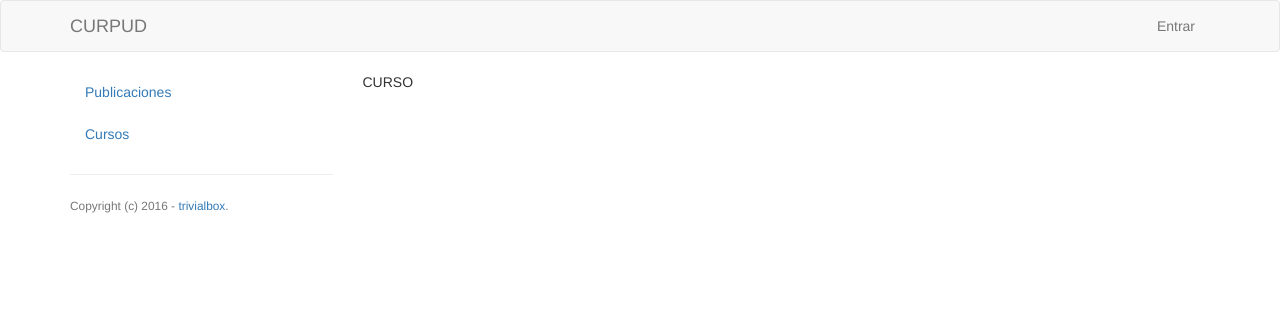
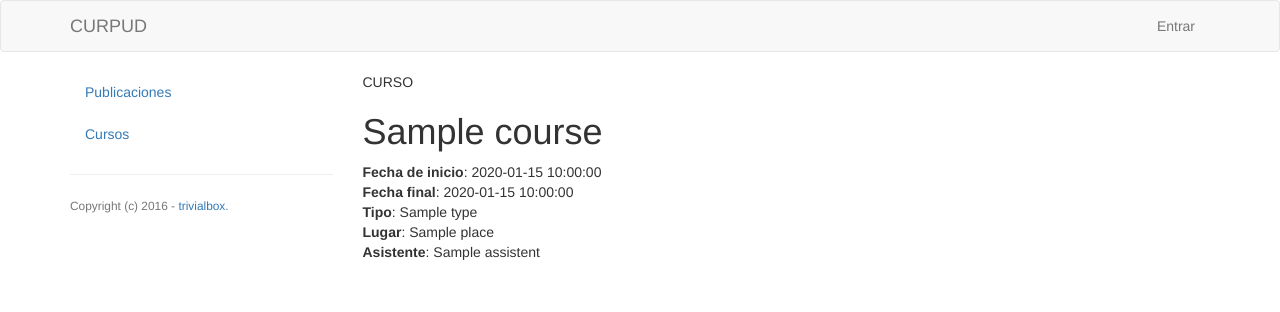
Before and after one commit to stsewd/curpud, a Python web app: template curpud/templates/courses/view.html in a window 1280 px wide. Shown: the top 312 px of the page. Run offline with Jinja, Linux system fonts and the light colour scheme; the template is opened without the code that fills it: most values are stand-ins (such as "Sample title", 1, 10 or a date in 2020); some libraries are stand-ins or nearby versions.

Commit message:
implementado para ver la info de un curso y direccionamiento a las publicaciones

```diff
--- a/curpud/templates/courses/list.html
+++ b/curpud/templates/courses/list.html
@@ -38,7 +38,9 @@
             {{ pub.place}}
         </td>
         <td>
+            <a href="{{ url_for('courses.view', id=pub.id) }}">
             {{ pub.name}}
+            </a>
         </td>
         <td>
             <a href="{{ url_for('publications.list', user=pub.assistent) }}">
--- a/curpud/templates/courses/view.html
+++ b/curpud/templates/courses/view.html
@@ -10,6 +10,17 @@
 
 {% block body %}
 CURSO
+<h1>{{course.name}}</h1>
+<strong>Fecha de inicio</strong>: {{course.init_date}}
+<br>
+<strong>Fecha final</strong>: {{course.end_date}}
+<br>
+<strong>Tipo</strong>: {{course.type}}
+<br>
+<strong>Lugar</strong>: {{course.place}}
+<br>
+<strong>Asistente</strong>: {{course.assistent}}
+
 {% endblock %}
 
 
```
Also changed, not shown: curpud/courses/views.py (+7 -1 lines).
